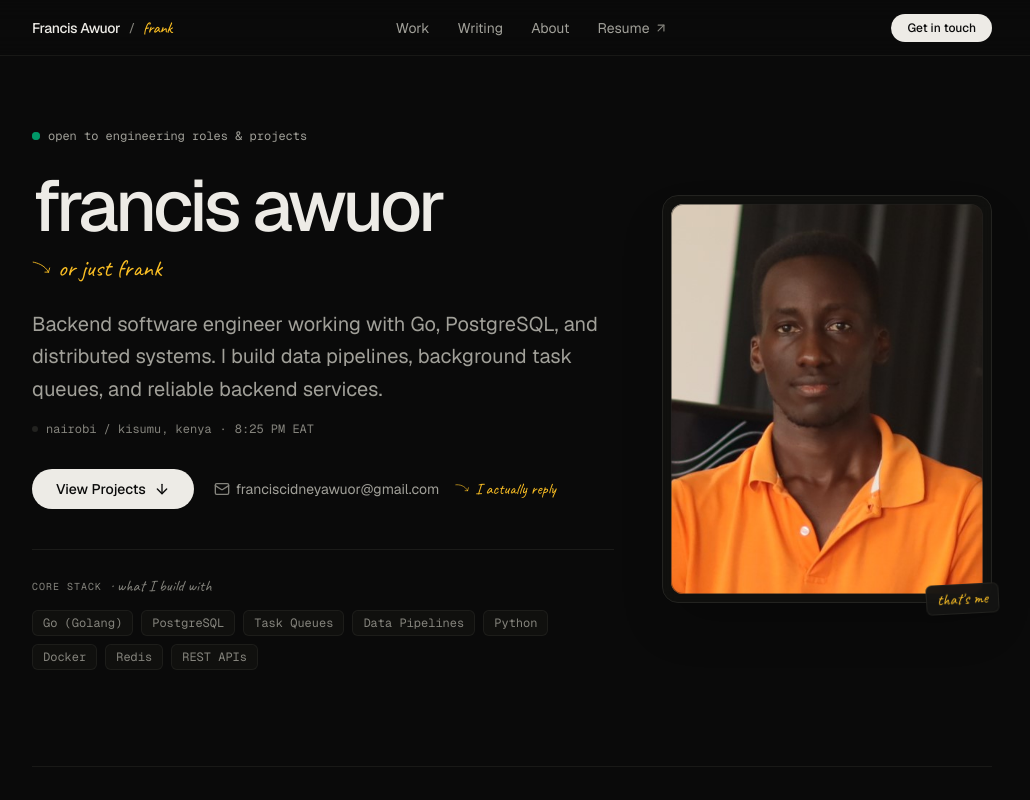
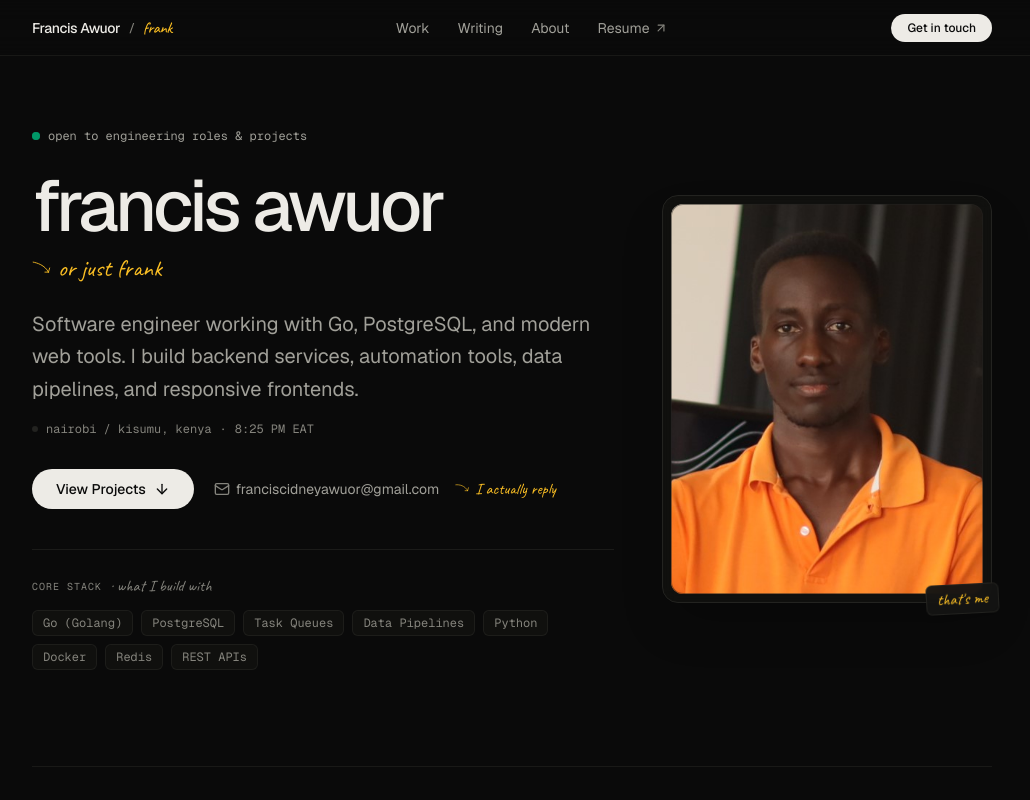
Before and after one commit to FrankCidney/Portfolio, a React (Vite) app: page / in a window 1280 px wide. Shown: the top 800 px of the page, without its empty margins (128-1158 px from the left). Built offline with nearby package versions, Linux system fonts and the light colour scheme.

Commit message:
fix(copy): replace distributed systems buzzwords with backend, automation tools, and frontend

```diff
--- a/index.html
+++ b/index.html
@@ -8,7 +8,7 @@
     <title>Francis Awuor | Software Engineer</title>
     <meta
       name="description"
-      content="Francis Awuor is a backend software engineer focused on high-performance systems with Go, PostgreSQL, distributed pipelines, and real-time architectures."
+      content="Francis Awuor is a software engineer building backend services, automation tools, and responsive web applications with Go and PostgreSQL."
     />
 
     <!-- Google Fonts: Geist Sans, Geist Mono, Caveat -->
--- a/src/components/sections/AboutSection.tsx
+++ b/src/components/sections/AboutSection.tsx
@@ -17,7 +17,7 @@ export function AboutSection() {
         {/* Left Column: Narrative Story & Experience Context */}
         <div className="lg:col-span-7 space-y-5 text-sm sm:text-[15px] leading-relaxed text-muted">
           <p>
-            I am a software engineer based in Kenya focused on backend systems and distributed architectures, primarily working with <span className="text-foreground font-medium">Go</span> and <span className="text-foreground font-medium">PostgreSQL</span>.
+            I am a software engineer based in Kenya focused on backend services, automation tools, and web applications, primarily working with <span className="text-foreground font-medium">Go</span> and <span className="text-foreground font-medium">PostgreSQL</span>.
           </p>
 
           <p>
--- a/src/components/sections/ContactSection.tsx
+++ b/src/components/sections/ContactSection.tsx
@@ -29,11 +29,11 @@ export function ContactSection() {
           </span>
 
           <h2 className="mt-2 text-2xl sm:text-3xl font-medium tracking-tight text-foreground">
-            Have an open role or a system that needs building?
+            Have an open role or a project in mind?
           </h2>
 
           <p className="mt-3 text-sm sm:text-base leading-relaxed text-muted font-normal">
-            I am currently open to full-time engineering opportunities and high-impact distributed systems work. Whether you want to discuss backend architecture, Go pipelines, or explore a role, my inbox is open.
+            I am open to full-time engineering roles, contracts, and collaboration. Whether you need backend systems built, automation tools, or frontend work, my inbox is open.
           </p>
 
           {/* Interactive Contact Actions */}
--- a/src/data/profile.ts
+++ b/src/data/profile.ts
@@ -6,7 +6,7 @@ export const profileData: Profile = {
   nickname: 'frank',
   title: 'Full-Stack & Backend Software Engineer',
   tagline:
-    'Backend software engineer working with Go, PostgreSQL, and distributed systems. I build data pipelines, background task queues, and reliable backend services.',
+    'Software engineer working with Go, PostgreSQL, and modern web tools. I build backend services, automation tools, data pipelines, and responsive frontends.',
   bioParagraphs: [
     'I build backend services and APIs primarily using Go and PostgreSQL. My work centers on writing clean code, designing relational databases, and handling background tasks and asynchronous pipelines.',
     'Currently a Software Development Apprentice at Zone 01 Kisumu, working on backend systems for team projects like job data pipelines and payment escrow with M-Pesa.',
```
